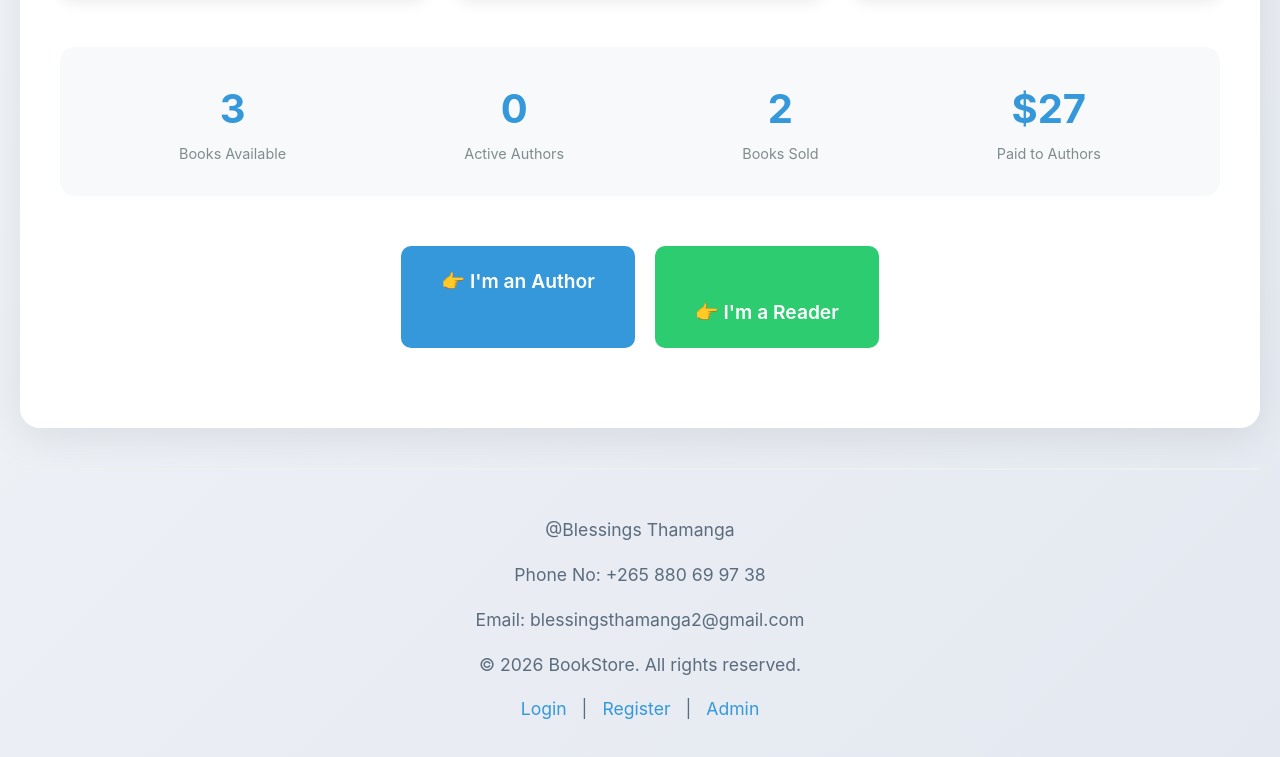
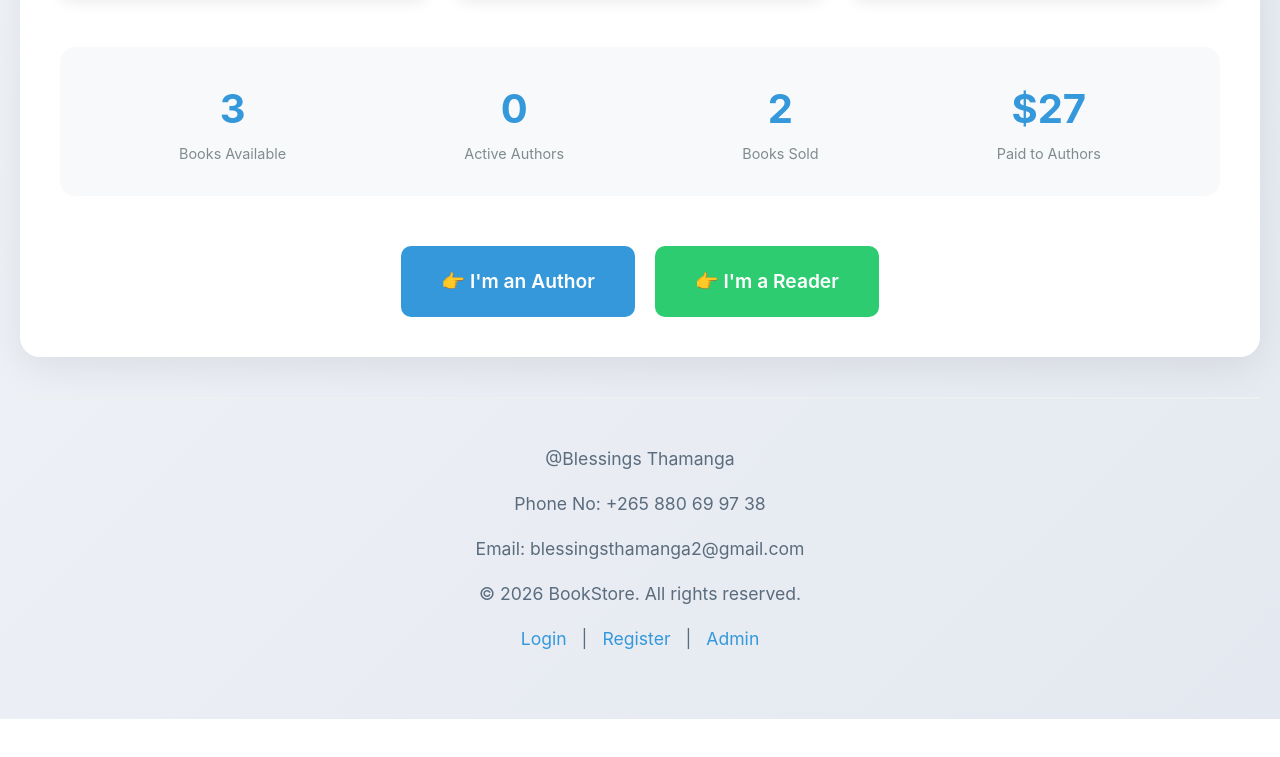
Before and after one commit to blessingsthamanga2-source/OceanBookStore.github.io, a plain HTML site: page index.html in a window 1280 px wide. Shown: the part 1053-1810 px from the top of the page. After the commit the page ends 1772 px from the top, so only its background shows below. Drawn offline with Linux system fonts and the light colour scheme; files that its build step writes are made by us from their sources.

Commit message:
Update index.html

```diff
--- a/index.html
+++ b/index.html
@@ -60,7 +60,7 @@
             display: flex;
             gap: 20px;
             justify-content: center;
-            margin: 40px 0;
+            margin: 40px 5;
         }
 
         @media (max-width: 768px) {
@@ -182,7 +182,7 @@
             <a href="author-upload.html" class="btn" style="background: #3498db; color: white; padding: 20px 40px; font-size: 1.2rem;border-radius: 10px;">
                 👉 I'm an Author
             </a>
-            <a href="reader-browse.html" class="btn" style="background: #2ecc71; color: white; padding: 20px 40px; font-size: 1.2rem;border-radius: 10px;"><br>
+            <a href="reader-browse.html" class="btn" style="background: #2ecc71; color: white; padding: 20px 40px; font-size: 1.2rem;border-radius: 10px;">
                 👉 I'm a Reader
             </a>
         </div>
```
